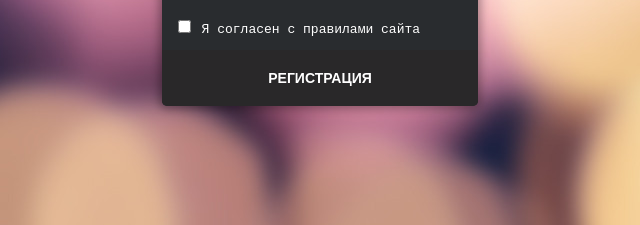
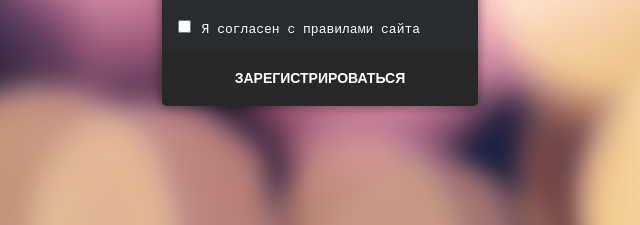
Before and after one commit to AlexeevPavel/Webdev-learn, a plain HTML site: page lw3/index.html in a window 1280 px wide. Shown: the part 398-623 px from the top of the page, 320-960 px from the left. Drawn offline with Linux system fonts and the light colour scheme.

Commit message:
Redact HTML + add style input

```diff
--- a/lw3/Styles/style.css
+++ b/lw3/Styles/style.css
@@ -2,6 +2,11 @@ body {
   background: url(../images/background.jpg) no-repeat center center fixed;
   color: white;
   font-family: monospace;
+}
+
+input {
+  outline: 0;
+  outline-offset: 0;
 }
 
 .content {
--- a/lw3/index.html
+++ b/lw3/index.html
@@ -1,23 +1,35 @@
 <!DOCTYPE html>
 <html>
+
 <head>
     <meta charset="utf-8">
     <title>Регистрация</title>
     <link rel="stylesheet" href="Styles/style.css">
 </head>
+
 <body>
     <main class="content">
         <form class="registration">
             <p class="header-text">Регистрация</p>
-                <p><input class="email-reg" type="e-mail" placeholder="Введите e-mail"></p>
+            <p>
+                <input class="email-reg" type="e-mail" placeholder="Введите e-mail">
+            </p>
             <div class="pass">
-                    <p><input class="password-reg" type="password" placeholder="Введите пароль"></p>
-                    <p><input class="password-reg-repeat" type="password" placeholder="Повторите пароль"></p>
+                <p>
+                    <input class="password-reg" type="password" placeholder="Введите пароль">
+                </p>
+                <p>
+                    <input class="password-reg-repeat" type="password" placeholder="Повторите пароль">
+                </p>
             </div>
             <input class="check-reg" type="checkbox">
             <label>Я согласен с правилами сайта</label>
-                <p><input class="button-reg" type="submit" value="Регистрация"></p>
+            <p>
+                <input class="button-reg" type="submit" value="Зарегистрироваться">
+            </p>
         </form>
+        <script type="text/javascript" src="Scripts/main.js"></script>
     </main>
 </body>
+
 </html>
```
Lines whose indentation alone changed are shown as unchanged.
